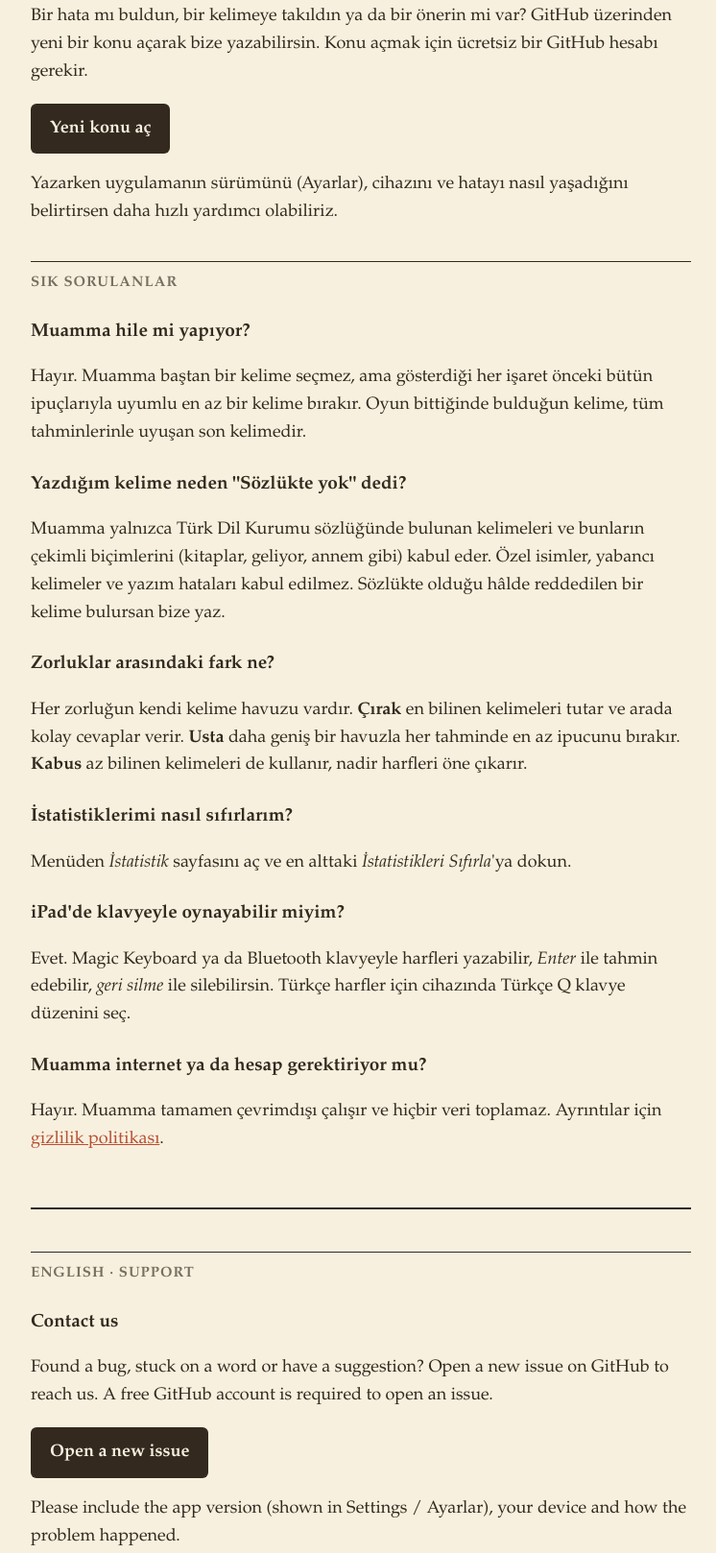
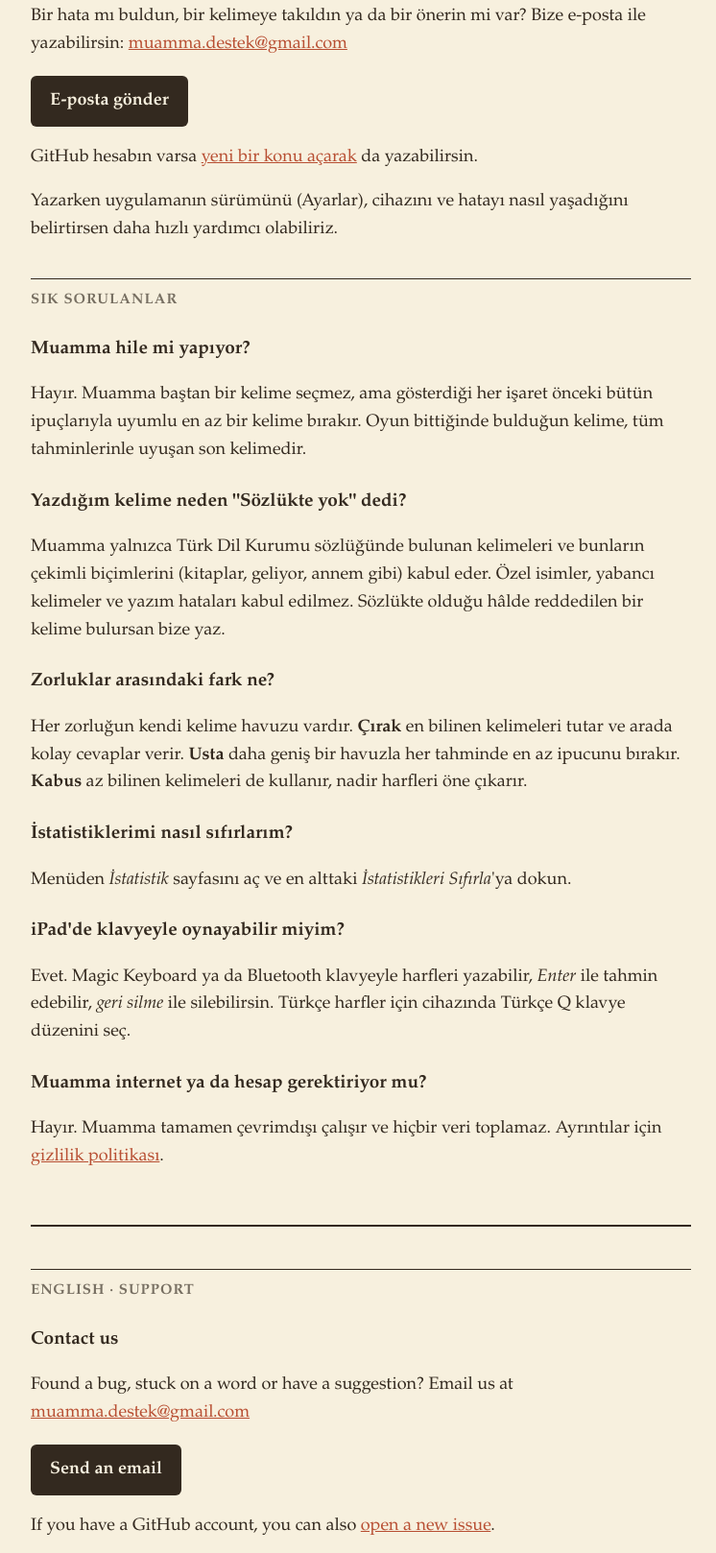
Before and after one commit to tekinali/muamma, a plain HTML site: page destek.html in a window 1280 px wide. Shown: the part 245-1863 px from the top of the page at 96% size, without its empty margins (264-1010 px from the left). Drawn offline with Linux system fonts and the light colour scheme.

Commit message:
Destek e-postası ekle

```diff
--- a/destek.html
+++ b/destek.html
@@ -13,10 +13,13 @@
 
   <h2>Bize ulaş</h2>
   <p>
-    Bir hata mı buldun, bir kelimeye takıldın ya da bir önerin mi var? GitHub üzerinden yeni bir konu açarak
-    bize yazabilirsin. Konu açmak için ücretsiz bir GitHub hesabı gerekir.
+    Bir hata mı buldun, bir kelimeye takıldın ya da bir önerin mi var? Bize e-posta ile yazabilirsin:
+    <a href="mailto:muamma.destek@gmail.com">muamma.destek@gmail.com</a>
   </p>
-  <p><a class="dugme" href="https://github.com/tekinali/muamma/issues/new">Yeni konu aç</a></p>
+  <p><a class="dugme" href="mailto:muamma.destek@gmail.com">E-posta gönder</a></p>
+  <p>
+    GitHub hesabın varsa <a href="https://github.com/tekinali/muamma/issues/new">yeni bir konu açarak</a> da yazabilirsin.
+  </p>
   <p>
     Yazarken uygulamanın sürümünü (Ayarlar), cihazını ve hatayı nasıl yaşadığını belirtirsen daha hızlı
     yardımcı olabiliriz.
@@ -64,10 +67,12 @@
 
     <h3>Contact us</h3>
     <p>
-      Found a bug, stuck on a word or have a suggestion? Open a new issue on GitHub to reach us.
-      A free GitHub account is required to open an issue.
+      Found a bug, stuck on a word or have a suggestion? Email us at <a href="mailto:muamma.destek@gmail.com">muamma.destek@gmail.com</a>
     </p>
-    <p><a class="dugme" href="https://github.com/tekinali/muamma/issues/new">Open a new issue</a></p>
+    <p><a class="dugme" href="mailto:muamma.destek@gmail.com">Send an email</a></p>
+    <p>
+      If you have a GitHub account, you can also <a href="https://github.com/tekinali/muamma/issues/new">open a new issue</a>.
+    </p>
     <p>Please include the app version (shown in Settings / Ayarlar), your device and how the problem happened.</p>
 
     <h3>Is Muamma cheating?</h3>
```
Also changed, not shown: gizlilik.html (+3 -3 lines), kosullar.html (+2 -2 lines).
